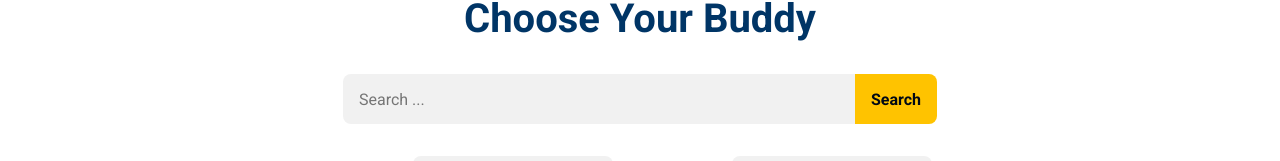
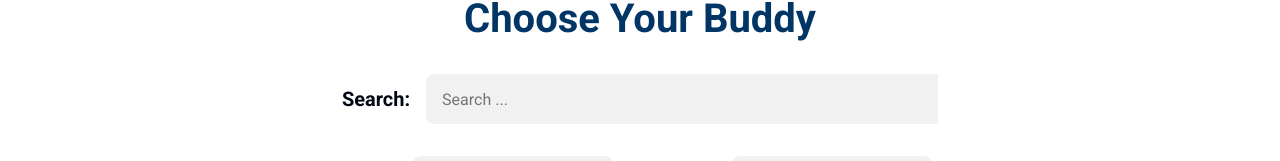
Before and after one commit to alexanderwilly/PetHeaven, a React (Create React App) app: page /PetHeaven/adoption in a window 1280 px wide. Shown: the part 117-278 px from the top of the page. Built offline with nearby package versions, Linux system fonts and the light colour scheme; no server answers; the database is empty.

Commit message:
search and filter bug fix

```diff
--- a/src/view/guest/Adoption.js
+++ b/src/view/guest/Adoption.js
@@ -1,4 +1,4 @@
-import React, {useState, useEffect} from 'react';
+import React, {useState, useEffect, useCallback} from 'react';
 // import { Link, useNavigate } from 'react-router-dom';
 import { toast } from 'react-toastify';
 
@@ -19,6 +19,8 @@ const Adoption = () => {
     const [type, setType] = useState("all");
     const [gender, setGender] = useState("all");
 
+    const [isFilterSet, setIsFilterSet] = useState(false);
+
     const displayAnimals = async () =>{
         try{
             await new DisplayAnimalsController({changeAnimalsArray: setAnimalsArray}).getAnimals();
@@ -27,7 +29,14 @@ const Adoption = () => {
         }
     }
 
-    const filterAnimals = async ()=>{
+    const displayAnimalsByPage = useCallback(async (arr) => {
+        if (animalsArray !== null){
+            setDisplayAnimalsArray(null);
+            await new DisplayAnimalsController({changeDisplayAnimalsArray: setDisplayAnimalsArray}).displayAnimalsByPage(page, arr);
+        }
+    }, [animalsArray, page]);
+
+    const filterAnimals = useCallback(async () => {
         if (animalsArray !== null){
             const textRegex = /^[a-zA-Z\s]*$/;
             if (!textRegex.test(search)){
@@ -35,18 +44,16 @@ const Adoption = () => {
                 return;
             }
             const fil = new DisplayAnimalsController({changeDisplayAnimalsArray: setDisplayAnimalsArray}).filterAnimals(search, type, gender, animalsArray);
-            setPage(1);
+
+            if (isFilterSet){
+                setPage(1);
+                setIsFilterSet(false);
+            }
+
+
             displayAnimalsByPage(fil);
         }
-    }
-
-    const displayAnimalsByPage = async (arr) =>{
-        if (animalsArray !== null){
-            setDisplayAnimalsArray(null);
-            await new DisplayAnimalsController({changeDisplayAnimalsArray: setDisplayAnimalsArray}).displayAnimalsByPage(page, arr);
-
-        }
-    }
+    }, [search, type, gender, animalsArray, isFilterSet, displayAnimalsByPage]);
 
     const handleChangeText = (e) =>{
         setSearch(e.target.value);
@@ -58,6 +65,8 @@ const Adoption = () => {
         }else{
             setGender(e.target.value);
         }
+
+        setIsFilterSet(true);
     }
 
 
@@ -68,11 +77,11 @@ const Adoption = () => {
 
     useEffect(() => {
         displayAnimalsByPage(animalsArray);
-    }, [animalsArray, page]);
+    }, [animalsArray, page, displayAnimalsByPage]);
 
     useEffect(() => {
         filterAnimals();
-    }, [type, gender]);
+    }, [type, gender, filterAnimals]);
 
     return (
         <main id = "adoption-page">
@@ -81,8 +90,8 @@ const Adoption = () => {
                 <h1>Choose Your Buddy</h1>
                 <div className="search-and-filter">
                     <div className="search-bar">
+                        <label htmlFor="search">Search: </label>
                         <input type="text" id ="search" placeholder="Search ..." onKeyUp={handleChangeText} />
-                        <button onClick={filterAnimals}>Search</button>
                     </div>
                     <div className="filter">
                         <div>
--- a/src/view/guest/styles/Adoption.css
+++ b/src/view/guest/styles/Adoption.css
@@ -30,6 +30,13 @@
     display: flex;
     justify-content: center;
     align-items: center;
+    gap: 1rem;
+}
+
+.search-bar > label{
+    font-size: 1.25rem;
+    font-weight: 700;
+    color: #000814;
 }
 
 .search-bar > input{
@@ -43,18 +50,6 @@
     background-color: #f1f1f1;
 }
 
-.search-bar > button{
-    background-color: #ffc300;
-    color: #000814;
-    font-size: 1rem;
-    font-weight: 700;
-    height: 50px;
-    padding: 8px 16px;
-    border: none;
-    border-top-right-radius: 8px;
-    border-bottom-right-radius: 8px;
-    cursor: pointer;
-}
 
 .filter{
     display: flex;
```
